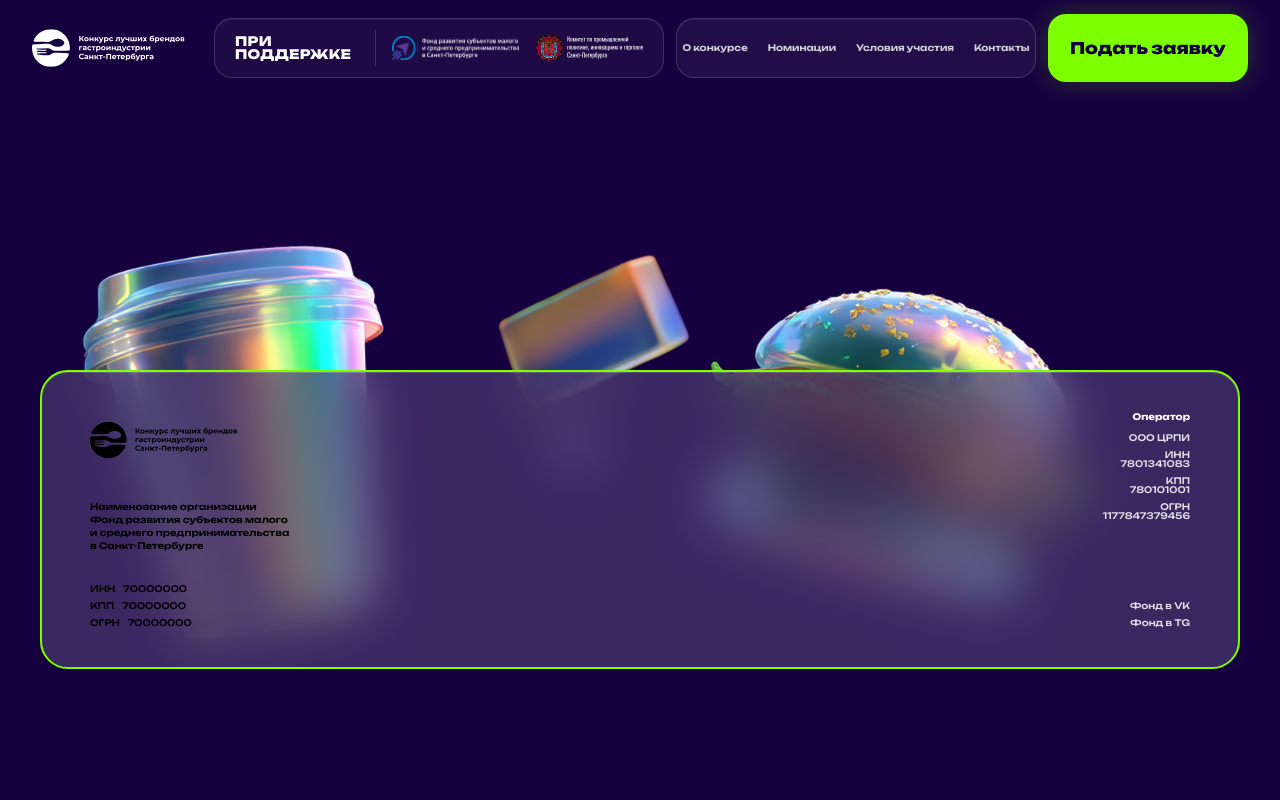
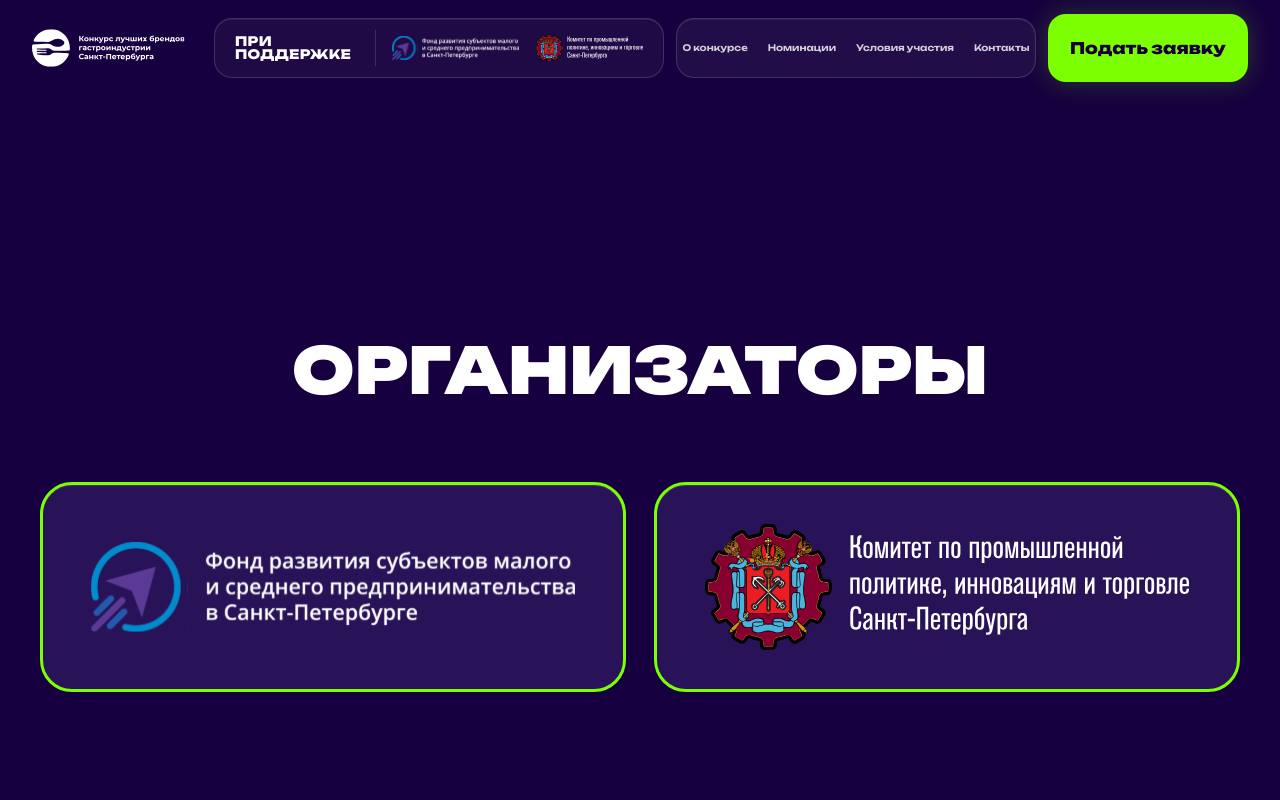
Before and after one commit to SmaffeBaby/GastroConcurs, a Vue app: page / in a window 1280 px wide. Shown: the top 800 px of the page. Built offline with nearby package versions, Linux system fonts and the light colour scheme.

Commit message:
add Organizers component

```diff
--- /dev/null
+++ b/src/components/Organizers.vue
@@ -0,0 +1,36 @@
+<script setup lang="ts">
+import fondSubyektovLogo from '@/img/header/FondSubyektov.svg'
+import komitetPoPromLogo from '@/img/header/KomitetPoProm.svg'
+</script>
+
+<template>
+  <section id="organizers" class="bg-[#17003f] px-4 py-20 sm:px-6 lg:px-10 lg:py-28">
+    <div class="mx-auto max-w-[1680px]">
+      <h2 class="text-center text-[40px] font-black uppercase leading-none text-white sm:text-6xl lg:text-[64px]">
+        Организаторы
+      </h2>
+
+      <div class="mt-20 grid gap-6 lg:grid-cols-2 lg:gap-7">
+        <article
+          class="flex min-h-[190px] items-center rounded-[32px] border-[3px] border-[#7cff00] bg-[#2d175c]/86 px-8 py-9 shadow-[inset_0_1px_0_rgba(255,255,255,0.12)] sm:px-10 lg:px-12"
+        >
+          <img
+            class="h-[94px] w-full max-w-[590px] object-contain object-left sm:h-[108px] lg:h-[118px]"
+            :src="fondSubyektovLogo"
+            alt="Фонд развития субъектов малого и среднего предпринимательства в Санкт-Петербурге"
+          />
+        </article>
+
+        <article
+          class="flex min-h-[190px] items-center rounded-[32px] border-[3px] border-[#7cff00] bg-[#2d175c]/86 px-8 py-9 shadow-[inset_0_1px_0_rgba(255,255,255,0.12)] sm:px-10 lg:px-12"
+        >
+          <img
+            class="h-[104px] w-full max-w-[650px] object-contain object-left sm:h-[118px] lg:h-[132px]"
+            :src="komitetPoPromLogo"
+            alt="Комитет по промышленной политике, инновациям и торговле Санкт-Петербурга"
+          />
+        </article>
+      </div>
+    </div>
+  </section>
+</template>
--- a/src/components/SiteShell.vue
+++ b/src/components/SiteShell.vue
@@ -1,6 +1,7 @@
 <script setup lang="ts">
 import Footer from '@/components/Footer.vue'
 import Header from '@/components/Header.vue'
+import Organizers from '@/components/Organizers.vue'
 </script>
 
 <template>
@@ -11,6 +12,8 @@
 
     </main>
 
+    <Organizers />
+
     <Footer />
   </div>
 </template>
```
Also changed, not shown: 1 other file (tests, documents, lock files or other folders).
